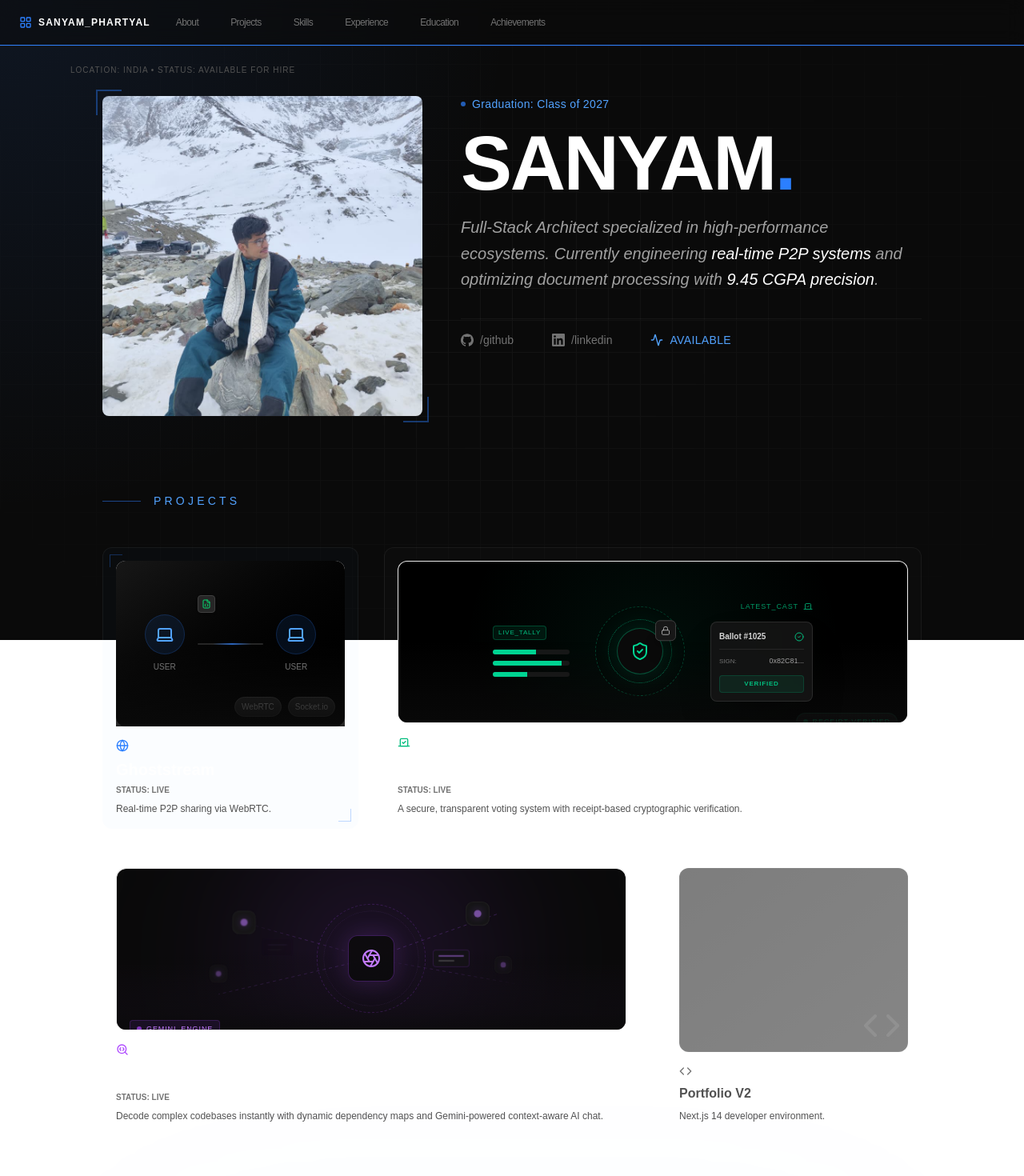
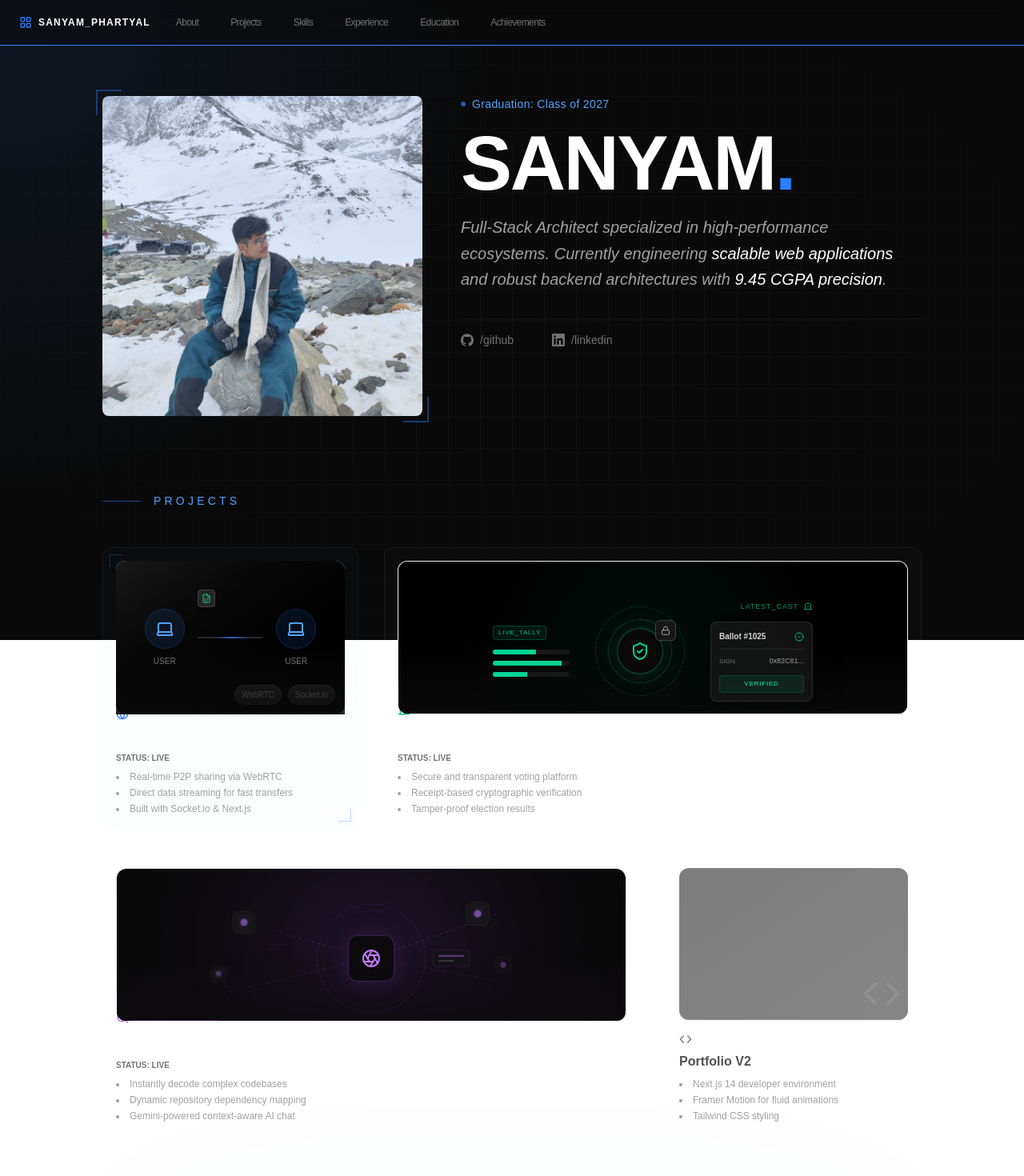
Before and after one commit to Sanyam2511/Portfolio, a Next.js app: page / in a window 1280 px wide. Shown: the top 1470 px of the page at 80% size. Built offline with nearby package versions, Linux system fonts and the light colour scheme.

Commit message:
Refine portfolio UI elements

```diff
--- a/app/page.tsx
+++ b/app/page.tsx
@@ -175,9 +175,7 @@ export default function Home() {
   return (
     <main className="min-h-screen text-white py-20 px-5 flex flex-col items-center relative z-10 overflow-x-hidden scroll-mt-20">
       <div id="identity" className="max-w-5xl w-full mb-24 mt-10 relative scroll-mt-32">
-        <div className="absolute -top-10 -left-10 font-medium text-[10px] text-neutral-600 hidden md:block uppercase tracking-widest">
-          Location: India &bull; Status: Available for Hire
-        </div>
+
         <div className="flex flex-col md:flex-row gap-12 items-center md:items-start">
           <div className="relative group">
             <div className="absolute -top-2 -left-2 h-8 w-8 border-t-2 border-l-2 border-blue-500/40" />
@@ -197,7 +195,7 @@ export default function Home() {
               </div>
               <h1 className="text-5xl md:text-8xl font-bold tracking-tight">SANYAM<span className="text-blue-500">.</span></h1>
               <p className="max-w-xl text-xl text-neutral-400 font-light leading-relaxed italic">
-                Full-Stack Architect specialized in high-performance ecosystems. Currently engineering <span className="text-white">real-time P2P systems</span> and optimizing document processing with <span className="text-white">9.45 CGPA precision</span>.
+                Full-Stack Architect specialized in high-performance ecosystems. Currently engineering <span className="text-white">scalable web applications</span> and robust backend architectures with <span className="text-white">9.45 CGPA precision</span>.
               </p>
             </div>
             <div className="flex flex-wrap gap-x-12 gap-y-4 pt-4 border-t border-white/5">
@@ -219,10 +217,6 @@ export default function Home() {
                 <SiLinkedin className="h-4 w-4 text-neutral-500 group-hover:text-blue-400 transition-colors" />
                 <span className="text-sm font-medium text-neutral-500 group-hover:text-white transition-colors">/linkedin</span>
               </a>
-              <div className="flex items-center gap-2 text-blue-400">
-                <Activity className="h-4 w-4" />
-                <span className="text-sm font-medium uppercase tracking-wide">Available</span>
-              </div>
             </div>
           </div>
         </div>
@@ -245,7 +239,13 @@ export default function Home() {
               <div className="absolute bottom-2 right-2 h-4 w-4 border-b border-r border-blue-500/30 z-20" />
               <BentoGridItem
                   title={<div className="space-y-1"><h3 className="text-xl font-bold text-white group-hover:text-blue-400 transition-colors">Ghoststream</h3><p className="text-[10px] font-mono text-neutral-500 uppercase">STATUS: LIVE</p></div>}
-                  description="Real-time P2P sharing via WebRTC."
+                  description={
+                    <ul className="list-disc list-inside mt-2 space-y-1 text-xs text-neutral-400">
+                      <li>Real-time P2P sharing via WebRTC</li>
+                      <li>Direct data streaming for fast transfers</li>
+                      <li>Built with Socket.io & Next.js</li>
+                    </ul>
+                  }
                   header={
                     <div className="relative flex-1 w-full h-full min-h-[12rem] overflow-hidden">
                       <div className="absolute inset-0 w-full h-full transition-transform duration-700 group-hover:scale-105 flex items-center">
@@ -271,7 +271,13 @@ export default function Home() {
                     <p className="text-[10px] font-mono text-neutral-500 uppercase">STATUS: LIVE</p>
                   </div>
                 }
-                description="A secure, transparent voting system with receipt-based cryptographic verification."
+                description={
+                  <ul className="list-disc list-inside mt-2 space-y-1 text-xs text-neutral-400">
+                    <li>Secure and transparent voting platform</li>
+                    <li>Receipt-based cryptographic verification</li>
+                    <li>Tamper-proof election results</li>
+                  </ul>
+                }
                 header={
                   <div className="relative flex-1 w-full h-full min-h-[12rem] overflow-hidden rounded-xl border border-white/5">
                     <div className="absolute inset-0 w-full h-full transition-transform duration-700 group-hover:scale-105">
@@ -286,7 +292,7 @@ export default function Home() {
             </Link>
 
             <Link
-              href="https://github.com/Sanyam2511/repolens"
+              href="https://repo-lens-web.vercel.app/"
               target="_blank"
               className="md:col-span-2 group relative overflow-hidden rounded-xl border border-white/5 bg-white/[0.01] hover:border-purple-500/30 transition-all"
             >
@@ -297,7 +303,13 @@ export default function Home() {
                     <p className="text-[10px] font-mono text-neutral-500 uppercase">STATUS: LIVE</p>
                   </div>
                 }
-                description="Decode complex codebases instantly with dynamic dependency maps and Gemini-powered context-aware AI chat."
+                description={
+                  <ul className="list-disc list-inside mt-2 space-y-1 text-xs text-neutral-400">
+                    <li>Instantly decode complex codebases</li>
+                    <li>Dynamic repository dependency mapping</li>
+                    <li>Gemini-powered context-aware AI chat</li>
+                  </ul>
+                }
                 header={
                   <div className="relative flex-1 w-full h-full min-h-[12rem] overflow-hidden rounded-xl border border-white/5">
                     <div className="absolute inset-0 w-full h-full transition-transform duration-700 group-hover:scale-105">
@@ -313,7 +325,13 @@ export default function Home() {
 
             <BentoGridItem
               title="Portfolio V2"
-              description="Next.js 14 developer environment."
+              description={
+                <ul className="list-disc list-inside mt-2 space-y-1 text-xs text-neutral-400">
+                  <li>Next.js 14 developer environment</li>
+                  <li>Framer Motion for fluid animations</li>
+                  <li>Tailwind CSS styling</li>
+                </ul>
+              }
               header={<div className="flex flex-1 w-full h-full min-h-[6rem] bg-neutral-900/50 rounded-xl border border-white/5 p-4 relative overflow-hidden"><Code className="absolute bottom-2 right-2 w-12 h-12 opacity-10" /></div>}
               icon={<Code className="h-4 w-4 text-neutral-500" />}
               className="md:col-span-1 border border-white/5 bg-white/[0.01]"
--- a/components/repolens-card.tsx
+++ b/components/repolens-card.tsx
@@ -3,12 +3,9 @@
 import { motion } from "framer-motion";
 import { Aperture } from "lucide-react";
 
-import Link from "next/link";
-
 export const RepoLensCard = () => {
   return (
-    <Link href="https://repo-lens-web.vercel.app/" target="_blank" className="block w-full h-full">
-      <div className="flex flex-col w-full h-full min-h-[14rem] bg-neutral-950 relative overflow-hidden group rounded-xl">
+    <div className="flex flex-col w-full h-full min-h-[14rem] bg-neutral-950 relative overflow-hidden group rounded-xl">
       <div className="absolute inset-0 bg-grid-white/[0.02] bg-[size:20px_20px]" />
 
       {/* Central Ambient Glow */}
@@ -128,7 +125,6 @@ export const RepoLensCard = () => {
            Gemini_Engine
          </span>
       </div>
-      </div>
-    </Link>
+    </div>
   );
 };
```
Also changed, not shown: 1 other file (tests, documents, lock files or other folders).
